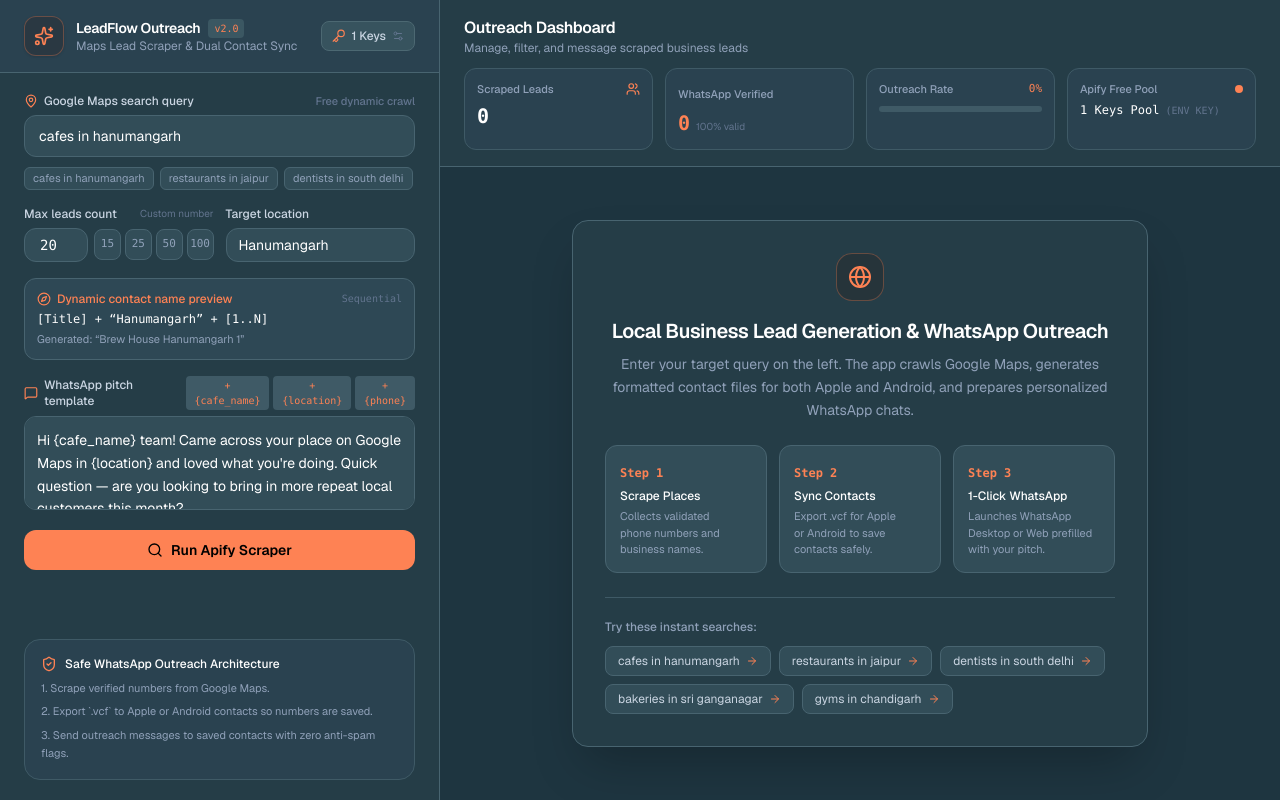
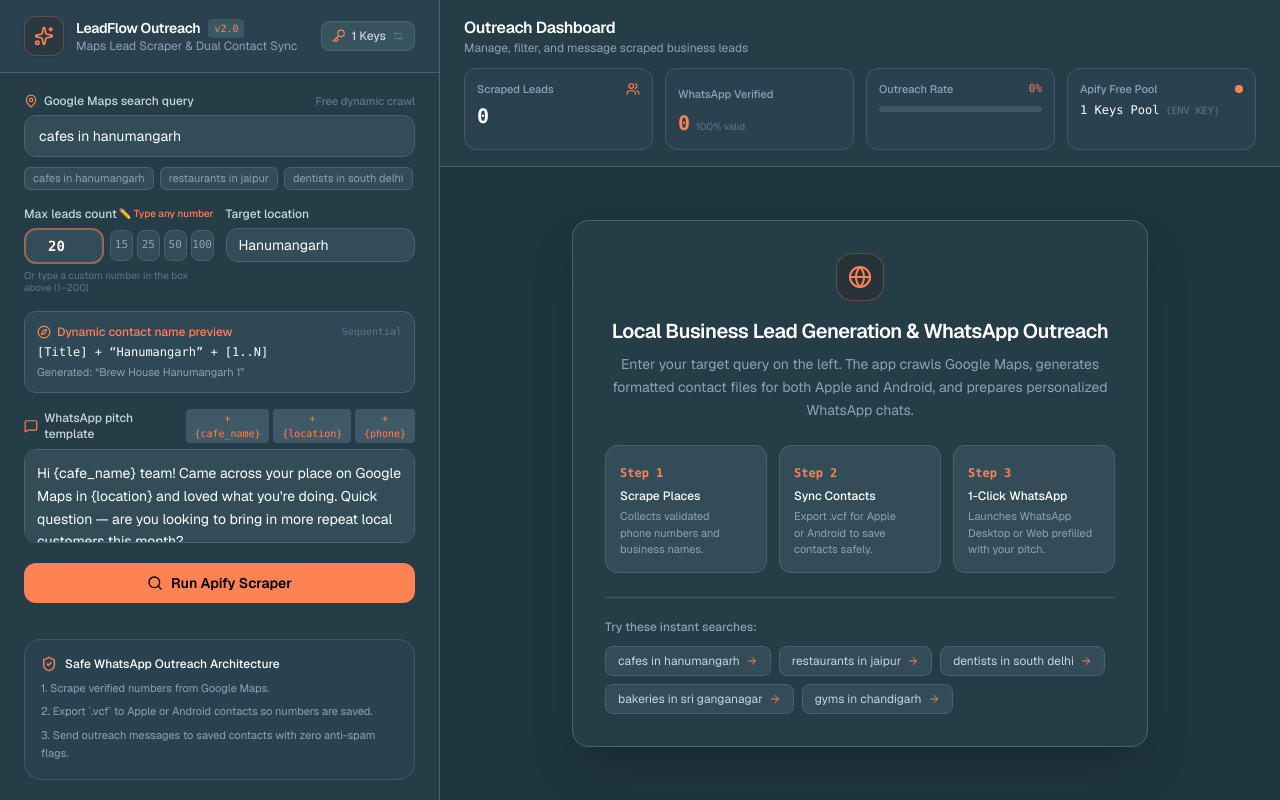
Before and after one commit to Jashandeepsingh855/lead-scrapper-, a Next.js app: page / in a window 1280 px wide. Built offline with nearby package versions, Linux system fonts and the light colour scheme.

Commit message:
ui: make custom leads count input clearly visible with orange border, hint label, and helper text

```diff
--- a/app/page.tsx
+++ b/app/page.tsx
@@ -546,9 +546,11 @@ export default function LeadDashboardPage() {
                 <label htmlFor="maxResults" className="text-xs font-medium text-slate-300">
                   Max leads count
                 </label>
-                <span className="text-[10px] text-slate-500">Custom number</span>
+                <span className="text-[10px] text-orange-400 font-medium">✏️ Type any number</span>
               </div>
               <div className="flex items-center gap-1.5">
+                {/* Custom number input — clearly editable */}
+                <div className="relative flex shrink-0 items-center">
                   <input
                     id="maxResults"
                     type="number"
@@ -560,9 +562,11 @@ export default function LeadDashboardPage() {
                       setMaxResults(Number.isNaN(val) ? 0 : Math.max(1, Math.min(val, 200)));
                     }}
                     placeholder="20"
-                  className="w-16 rounded-xl border border-[#486470] bg-[#324d58] px-2.5 py-1.5 text-center font-mono text-sm text-white placeholder-slate-500 outline-none transition focus:border-orange-400/50"
+                    className="w-20 rounded-xl border-2 border-orange-400/50 bg-[#324d58] px-2.5 py-1.5 text-center font-mono text-sm font-semibold text-white placeholder-slate-400 outline-none transition focus:border-orange-400 focus:ring-2 focus:ring-orange-400/20"
                     title="Type any custom number of leads (1-200)"
                   />
+                </div>
+                {/* Quick-select preset chips */}
                 <div className="flex flex-1 items-center gap-1">
                   {PRESET_LIMITS.map((limit) => (
                     <button
@@ -580,6 +584,9 @@ export default function LeadDashboardPage() {
                   ))}
                 </div>
               </div>
+              <p className="text-[10px] text-slate-500 leading-tight">
+                Or type a custom number in the box above (1–200)
+              </p>
             </div>
 
             <div className="flex flex-col gap-1.5">
```
Lines whose indentation alone changed are shown as unchanged.
